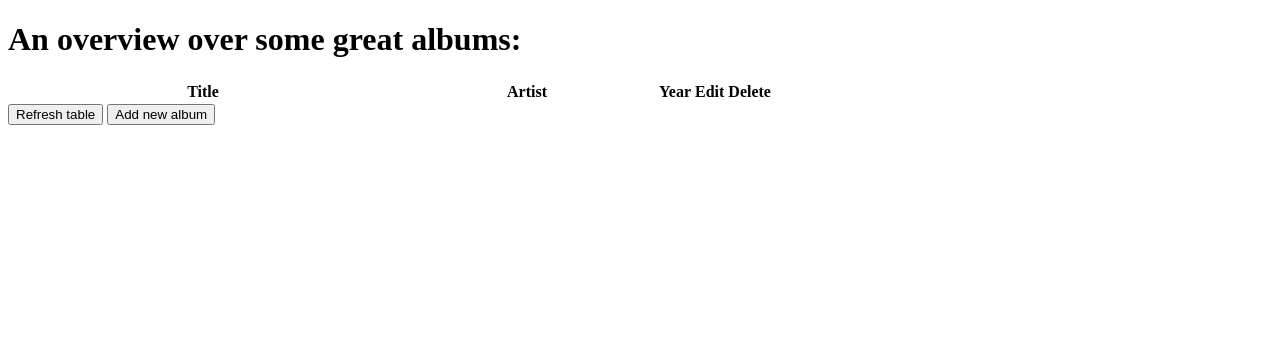
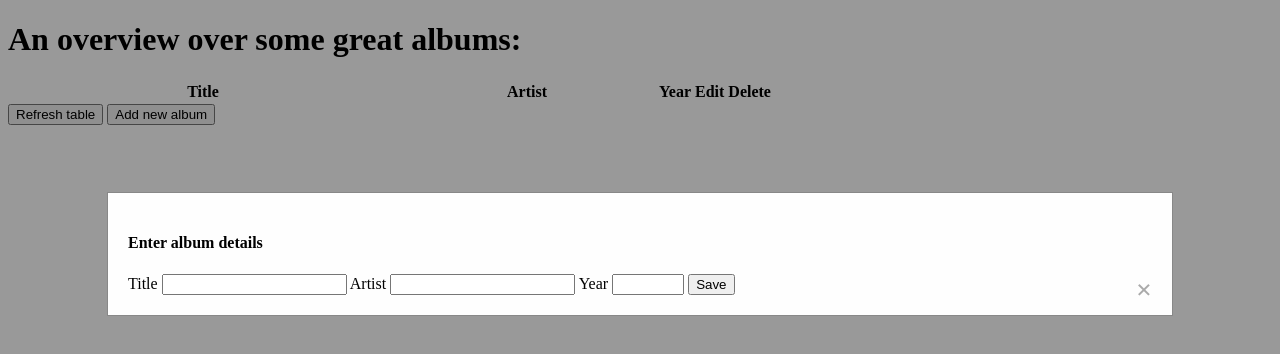
Before and after one commit to Froschi1860/fullstack_lab1, a website: page frontend/index.html in a window 1280 px wide. Both pictures are taken after a click on the button "Add new album". Drawn offline with Linux system fonts and the light colour scheme; no server answers.

Commit message:
added modals and started work on album form

```diff
--- a/frontend/index.css
+++ b/frontend/index.css
@@ -10,3 +10,39 @@ td {
 .artist {
   width: 20vw;
 }
+
+.modal-overlay {
+  display: none;
+  position: fixed;
+  z-index: 1;
+  left: 0;
+  top: 0;
+  width: 100%;
+  height: 100%;
+  overflow: auto;
+  background-color: rgb(0, 0, 0);
+  background-color: rgba(0, 0, 0, 0.4);
+}
+
+.modal-content {
+  background-color: #fefefe;
+  margin: 15% auto;
+  padding: 20px;
+  border: 1px solid #888;
+  width: 80%;
+}
+
+/* The Close Button */
+.close {
+  color: #aaa;
+  float: right;
+  font-size: 28px;
+  font-weight: bold;
+}
+
+.close:hover,
+.close:focus {
+  color: black;
+  text-decoration: none;
+  cursor: pointer;
+}
--- a/frontend/index.html
+++ b/frontend/index.html
@@ -26,7 +26,27 @@
       </tbody>
     </table>
     <button id="refresh">Refresh table</button>
-    <button id="new-album">Add new album</button>
+    <button id="newAlbum">Add new album</button>
+
+    <!-- Modals for adding and editing -->
+    <div id="updateModal" class="modal-overlay">
+
+      <!-- Modal content -->
+      <div class="modal-content">
+        <h4>Enter album details</h4>
+        <span id="modalClose" class="close">&times;</span>
+        <form id="newAlbumInfo" action="PUT">
+          <label for="title">Title</label>
+          <input type="text" name="title" id="title">
+          <label for="artist">Artist</label>
+          <input type="text" name="artist" id="title">
+          <label for="year">Year</label>
+          <input type="number" name="year" id="year" min="1900" max="2023">
+          <button id="submitForm">Save</button>
+        </form>
+      </div>
+
+    </div>
 
   </section>
   <script src="./index.js"></script>
--- a/frontend/index.js
+++ b/frontend/index.js
@@ -10,6 +10,10 @@ async function fetchAllAlbums() {
   let albums = await (await fetch(`http://localhost:${port}/api/albums`)).json()
   console.log(albums)
   return albums
+}
+
+async function createAlbum(album) {
+  let created = await fetch(`http://localhost:${port}/api/albums`)
 }
 
 async function deleteAlbum(id) {
@@ -58,7 +62,11 @@ function enableDeleteBtns() {
 }
 
 function enableAddBtn() {
-
+  let addBtn = document.getElementById("newAlbum")
+  addBtn.addEventListener("click", e => {
+    showUpdateModal()
+    let form = document.getElementById("newAlbumInfo")
+  })
 }
 
 function enableRefreshBtn() {
@@ -67,4 +75,15 @@ function enableRefreshBtn() {
   })
 }
 
+function showUpdateModal() {
+  document.getElementById("updateModal").style.display = "block"
+  document.getElementById("modalClose").addEventListener("click", (e) => closeUpdateModal())
+}
+
+function closeUpdateModal() {
+  document.getElementById("updateModal").style.display = "none"
+}
+
+window.onclick = (e) => e.target == document.getElementById("updateModal") && closeUpdateModal()
+
 start()
```
